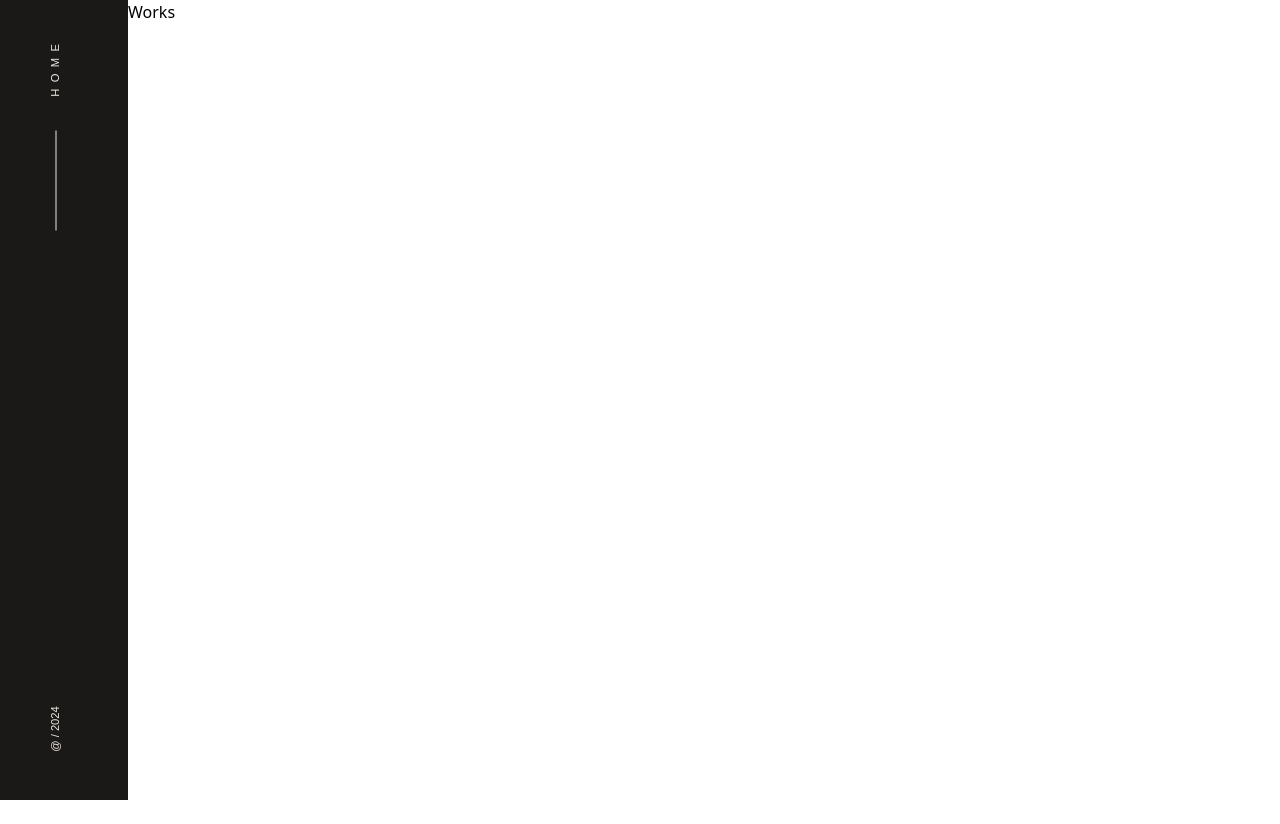
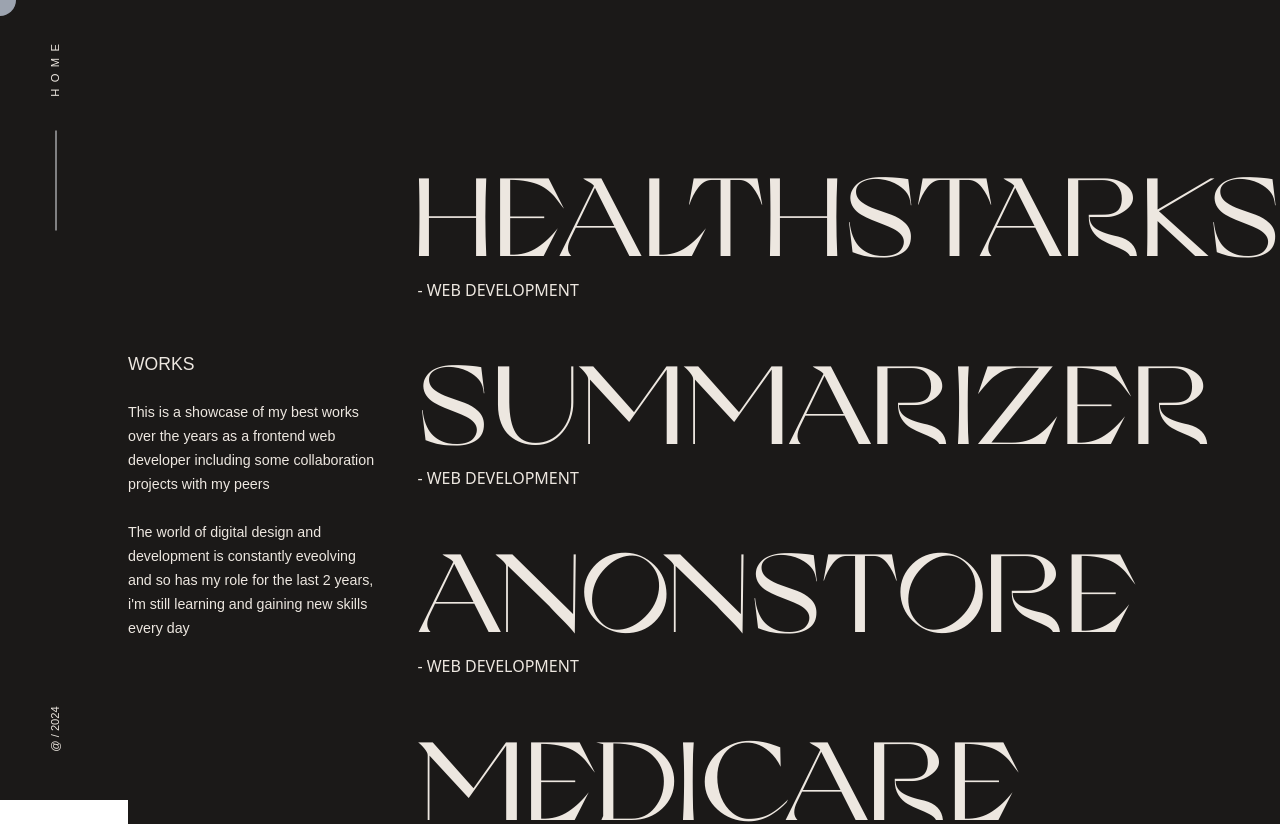
Before and after one commit to Vader4k/portfolio, a React (Vite) app: page /works in a window 1280 px wide. Shown: the top 824 px of the page. Before the commit the page ends 800 px from the top, so only its background shows below. Built offline with nearby package versions, Linux system fonts and the light colour scheme; a web font is replaced by a local one.

Commit message:
@add/ imported custom cursor to work page

```diff
--- a/src/constants/index.js
+++ b/src/constants/index.js
@@ -39,3 +39,51 @@ export const pages = [
         path: '/contact'
     }
 ]
+
+export const projetcs = [
+    {
+        id: 1,
+        text: 'HEALTHSTARKS',
+        path: '/healthstark',
+    },
+    {
+        id: 2,
+        text: 'SUMMARIZER',
+        path: '/summarizer'
+    },
+    {
+        id: 3,
+        text: 'ANONSTORE',
+        path: '/anon'
+    },
+    {
+        id: 4,
+        text: 'MEDICARE',
+        path: '/medicare'
+    },
+    {
+        id: 5,
+        text: 'HOOBANK',
+        path: '/hoobank'
+    },
+    {
+        id: 6,
+        text: 'FRIENDS',
+        path: '/friends'
+    },
+    {
+        id: 7,
+        text: 'SOCIALCHEAP',
+        path: '/socialcheap'
+    },
+    {
+        id: 8,
+        text: 'COINKING',
+        path: '/coinking'
+    },
+    {
+        id: 9,
+        text: 'DICTIONARY',
+        path: '/dictionary'
+    }
+]
--- a/src/pages/Works.jsx
+++ b/src/pages/Works.jsx
@@ -1,8 +1,52 @@
-
+import { useNavigate } from 'react-router-dom'
+import { projetcs } from '../constants'
+import { motion } from 'framer-motion'
+import CustomCursor from '../components/CustomCursor'
+import { useState } from 'react'
 
 const Works = () => {
+
+  const navigate = useNavigate()
+
+  const handleClick = (path) => {
+    navigate(path)
+    window.location.reload()
+  }
+
+  const [cursorVariant, setCursorVariant] = useState('default')
+
+  const textEnter = () => setCursorVariant("text");
+  const textLeave = () => setCursorVariant("default");
+
   return (
-    <div>Works</div>
+    <>
+      <CustomCursor cursorVariant={cursorVariant}/>
+    <div className="w-full bg-text-50 h-full text-bg-50 px flex items-end justify-evenly gap-10">
+      <div className="font-Montserrat text-[0.89rem] leading-6 max-w-[450px] flex flex-col gap-6 sticky bottom-40">
+        <h1 className="text-[1.1rem] font-medium">WORKS</h1>
+
+        <p>This is a showcase of my best works over the years as a frontend web developer including some collaboration projects with my peers</p>
+
+        <p>The world of digital design and development is constantly eveolving and so has my role for the last 2 years, i{"'"}m still learning and gaining new skills every day</p>
+      </div>
+
+      <div className="my-[12%] flex flex-col gap-5">
+        {projetcs.map((works) => (
+          <motion.div
+            key={works.id}
+            className='relative'
+            onMouseEnter={textEnter}
+            onMouseLeave={textLeave}
+            onClick={() => handleClick(works.path)}
+            transition={{ type: 'spring', stiffness: 100 }}
+            >
+            <h1 className='h1 text-[7rem] hover:italic transition-all'>{works.text}</h1>
+            <p className='absolute bottom-1 uppercase'>- web development</p>
+          </motion.div>
+        ))}
+      </div>
+    </div>
+    </>
   )
 }
 
```
